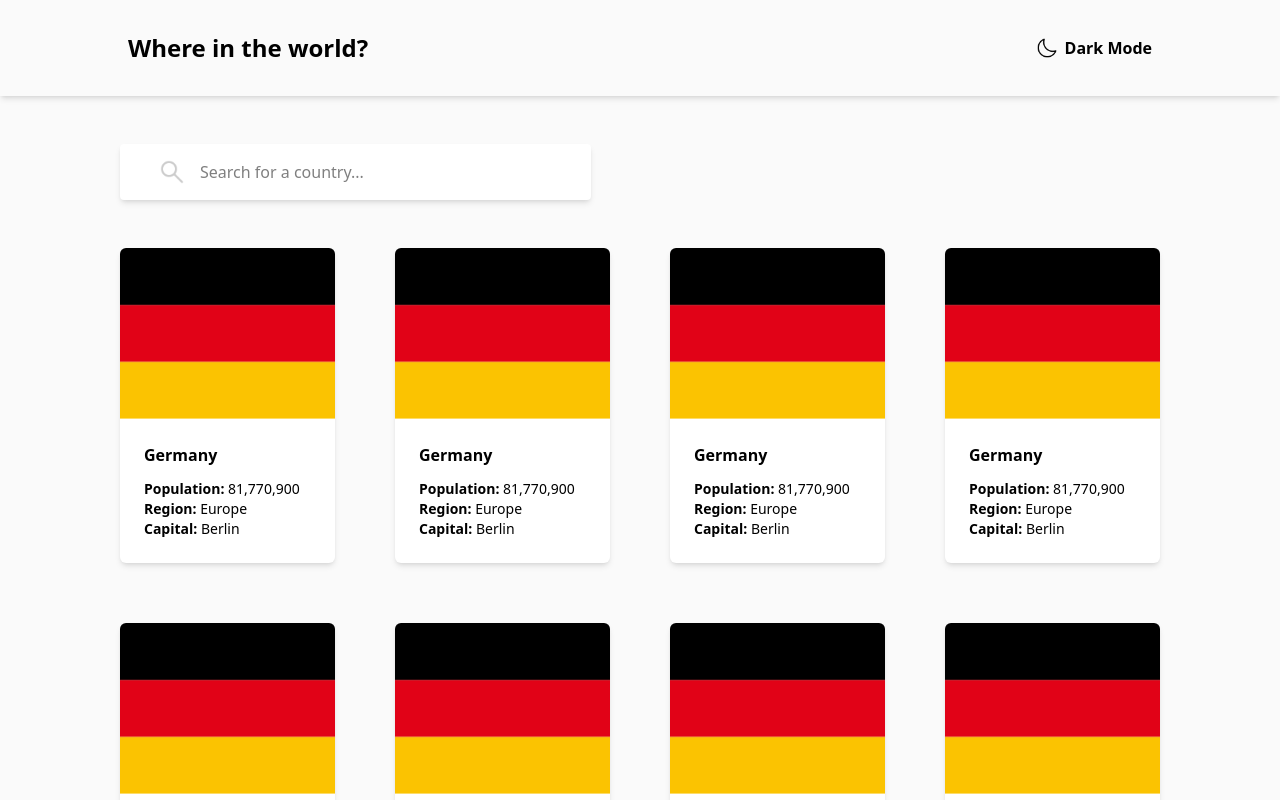
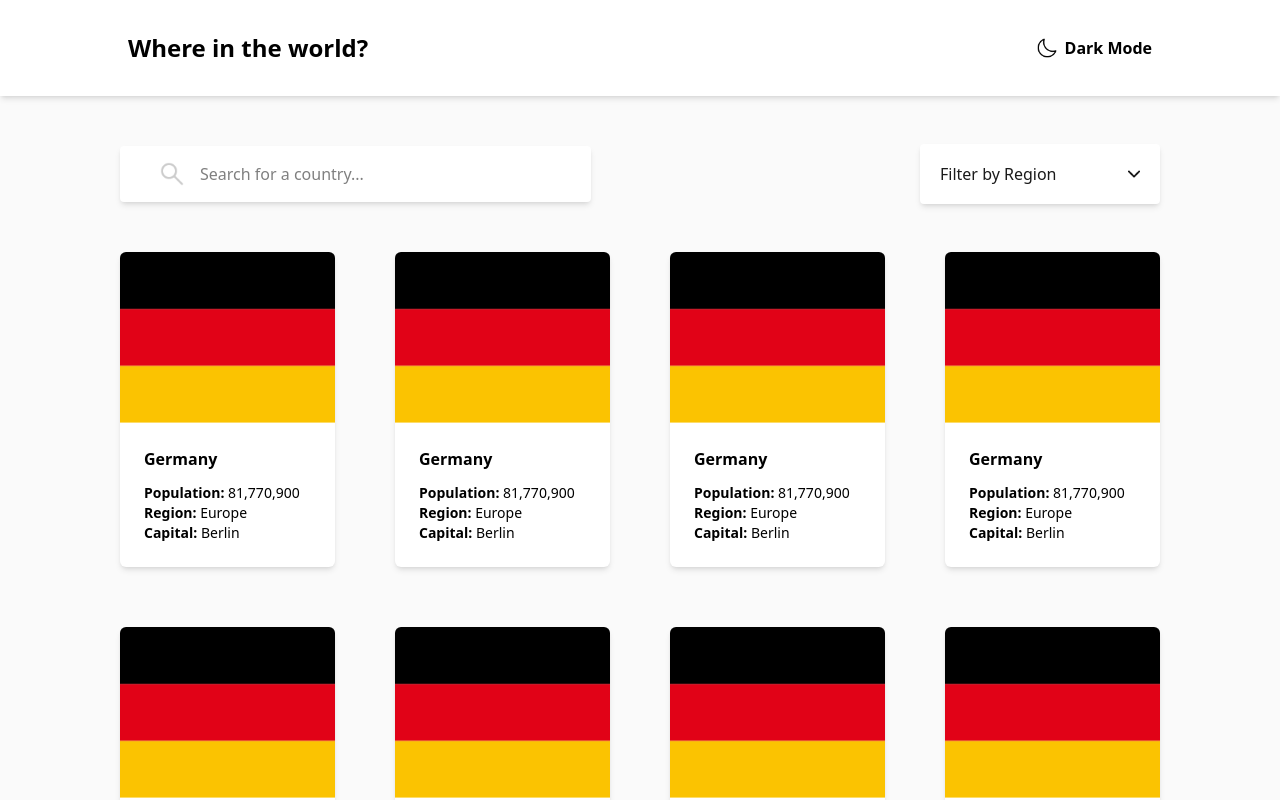
Before and after one commit to shonanohs/country-info-app, a React (Vite) app: page / in a window 1280 px wide. Shown: the top 800 px of the page. Built offline with nearby package versions, Linux system fonts and the light colour scheme.

Commit message:
Added filter dropdown

```diff
--- a/src/App.jsx
+++ b/src/App.jsx
@@ -1,4 +1,5 @@
 import CountryGrid from './components/CountryGrid'
+import FilterDropdown from './components/FilterDropdown'
 import Header from './components/Header'
 import SearchBar from './components/SearchBar'
 
@@ -8,8 +9,9 @@ export default function App() {
     <>
       <Header />
       <div className="mx-10 my-12 lg:mx-30">
-        <div className="flex pb-12">
+        <div className="flex flex-col md:flex-row pb-12 justify-between items-center">
           <SearchBar />
+          <FilterDropdown />
         </div>
       <CountryGrid />
       </div>
--- a/src/components/FilterDropdown.jsx
+++ b/src/components/FilterDropdown.jsx
@@ -0,0 +1,24 @@
+const regions = ["Africa", "America", "Asia", "Europe", "Oceania"];
+
+export default function FilterDropdown() {
+    return (
+        <div className="relative">
+            <button className="flex bg-white p-5 rounded-sm shadow-md h-15 w-60 justify-between items-center text-[#1a1a1a] hover:cursor-pointer">
+                <p>Filter by Region</p>
+                <img src="src/assets/dropdown-arrow.png" className="h-3"/>
+            </button>
+            <div className="bg-white py-5 rounded-sm shadow-md absolute w-60 top-18 invisible">
+                <ul>
+                    {regions.map(region => (
+                            <li
+                                key={region}
+                                className="py-1 px-10 hover:cursor-pointer hover:bg-[#d1d1d1]"
+                            >
+                                {region}
+                            </li>
+                            ))}
+                </ul>
+            </div>
+        </div>
+    )
+}
--- a/src/components/Header.jsx
+++ b/src/components/Header.jsx
@@ -1,6 +1,6 @@
 export default function Header() {
   return (
-    <nav className="flex justify-between items-center h-24 px-10 lg:px-32 shadow-md">
+    <nav className="flex justify-between items-center h-24 px-10 lg:px-32 shadow-md bg-white">
       <h1 className="font-bold text-2xl hover:cursor-pointer">Where in the world?</h1>
       <button className="flex items-center gap-2 hover:text-[#494949] cursor-pointer">
         <img className="h-5 w-5" src="src/assets/light-mode-icon.png" alt="Light mode" />
--- a/src/components/SearchBar.jsx
+++ b/src/components/SearchBar.jsx
@@ -1,6 +1,6 @@
 export default function SearchBar() {
     return (
-        <div className="flex relative">
+        <div className="flex relative md:pb-0 pb-5">
             <button>
                 <img src="src/assets/search.png" className="z-10 absolute left-10 top-4 h-6 hover:cursor-pointer"/>
             </button>
```
Also changed, not shown: src/assets/dropdown-arrow.png (added).
